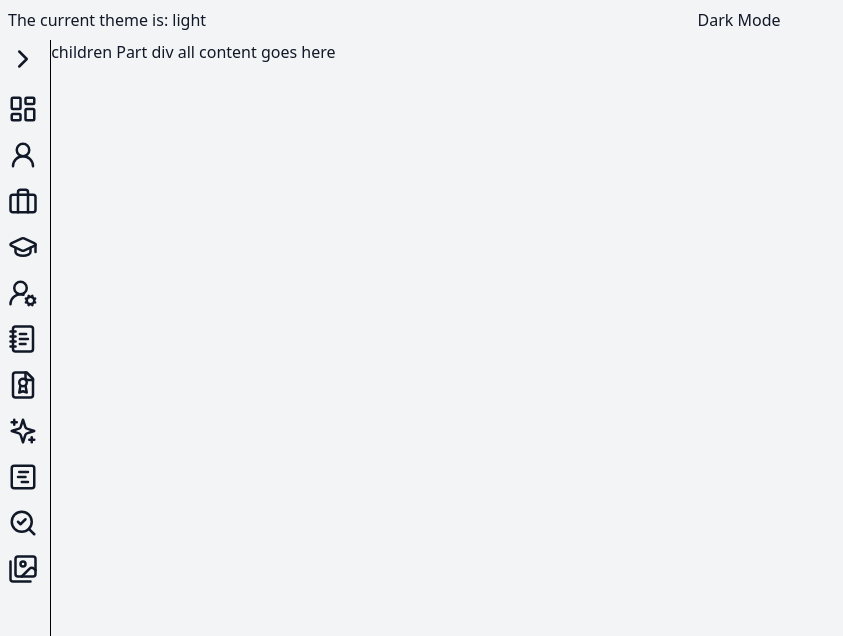
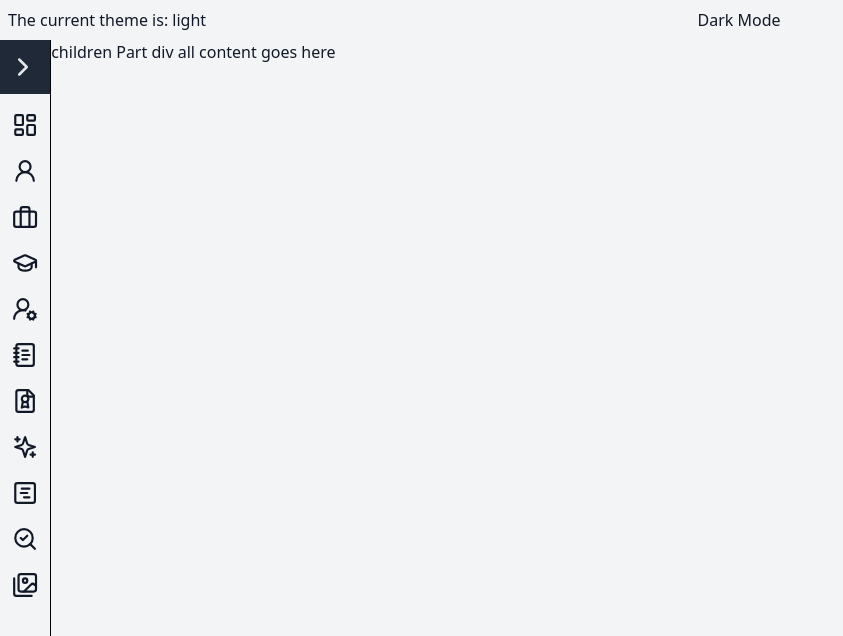
Before and after one commit to just-abdullah-dev/maqbool-khan, a Next.js app: page /admin/pin/dashboard in a window 1280 px wide. Both pictures are taken after a click on the button "Close Sidebar". Shown: the top 636 px of the page, without its empty margins (0-843 px from the left). Built offline with nearby package versions, Linux system fonts and the light colour scheme.

Commit message:
theme issue resolved

```diff
--- a/src/app/ThemeSwitcher.js
+++ b/src/app/ThemeSwitcher.js
@@ -7,7 +7,9 @@ const ThemeSwitcher = () => {
   const { theme, setTheme } = useTheme();
 
   useEffect(() => {
-    setTheme("light");
+    if (theme === "system") {
+      setTheme("light");
+    }
     setMounted(true);
   }, []);
 
@@ -19,11 +21,12 @@ const ThemeSwitcher = () => {
     <div className=" flex w-full justify-between items-center dark:bg-gray-950 p-2">
       The current theme is: {theme}
       <br />
-      {theme === "light" &&
-      <button onClick={() => setTheme("dark")}>Dark Mode</button>}
-
-      {theme === "dark" &&
-      <button onClick={() => setTheme("light")}>Light Mode</button>}
+      {theme === "light" && (
+        <button onClick={() => setTheme("dark")}>Dark Mode</button>
+      )}
+      {theme === "dark" && (
+        <button onClick={() => setTheme("light")}>Light Mode</button>
+      )}
       <br />
     </div>
   );
--- a/src/components/Admin/Dashboard/Dashboard.jsx
+++ b/src/components/Admin/Dashboard/Dashboard.jsx
@@ -87,16 +87,18 @@ export default function Dashboard({ children }) {
           title={openSidebar ? "Close Sidebar" : "Open Sidebar"}
         >
           {openSidebar ?
-
-        <div className=" flex items-center gap-4 bg-gray-800 text-gray-200 dark:bg-gray-200 dark:text-gray-800 py-2"><ChevronLeftIcon className="pl-2" size={38}/><p className="">Close Sidebar</p></div>:
-        <ChevronRightIcon className="pl-2" size={38}/>
+        <div className=" flex items-center gap-4 bg-gray-800 text-gray-200 dark:bg-gray-200 dark:text-gray-800 py-2">
+        <ChevronLeftIcon className="pl-2" size={38}/><p className="">Close Sidebar</p></div>:
+        <div className="bg-gray-800 text-gray-200 dark:bg-gray-200 dark:text-gray-800 py-2">
+          <ChevronRightIcon className="pl-2" size={38}/>
+        </div>
 
         }
         </button>
         {options.map((opt, index) => {
           return (
             <Link
-              className=" flex items-center gap-4 px-2"
+              className=" flex items-center gap-4 px-3"
               href={opt?.path}
               key={index}
               title={opt?.name}
```
